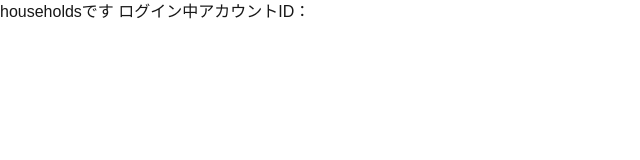
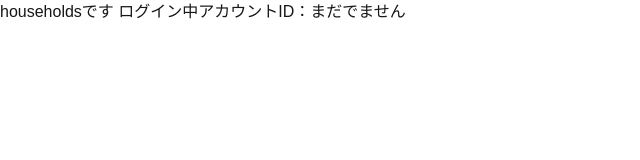
Before and after one commit to tkhsmrn-git/tkhsmrn-git.github.io, a Next.js app: page /households in a window 1280 px wide. Shown: the top 160 px of the page, without its empty margins (0-640 px from the left). Built offline with nearby package versions, Linux system fonts and the light colour scheme; no server answers.

Commit message:
pageにsupabase入れるのやめる

```diff
--- a/app/households/page.tsx
+++ b/app/households/page.tsx
@@ -1,13 +1,6 @@
-import { createClient } from "@/lib/supabase/server";
-
-export const dynamic = "force-dynamic";
-
 export default async function Households() {
-  const supabase = await createClient();
-  const {data} = await supabase.auth.getUser()
 
   return <div>householdsです
-    ログイン中アカウントID：
-    {data?.user?.id}
+    ログイン中アカウントID：まだでません
   </div>;
 }
```
